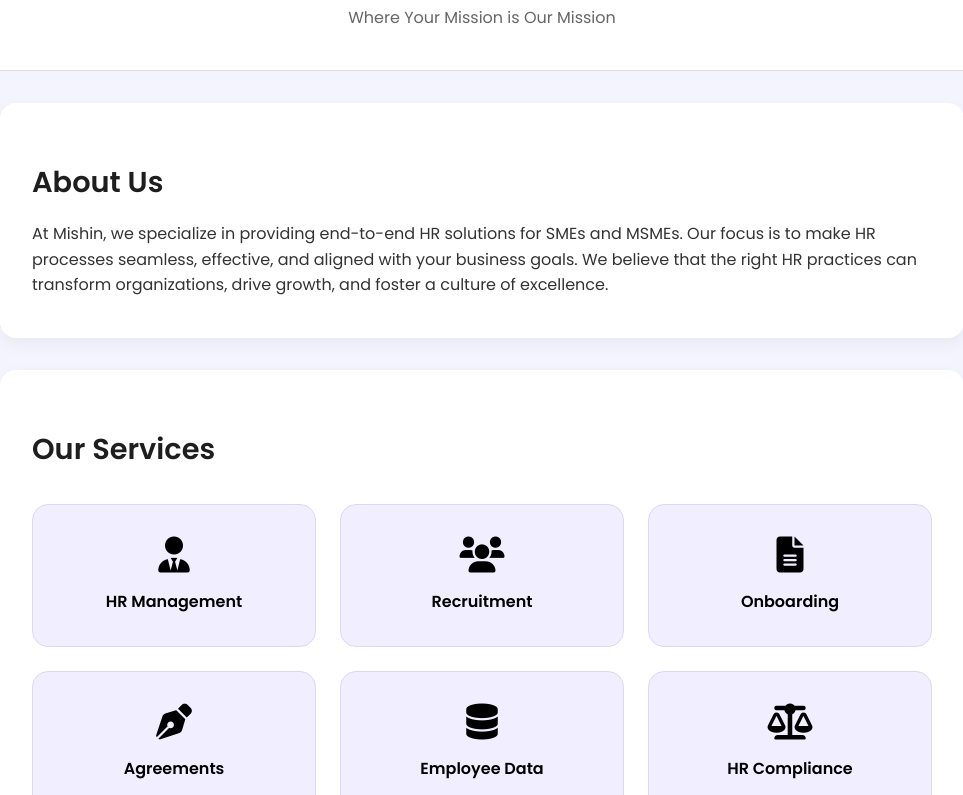
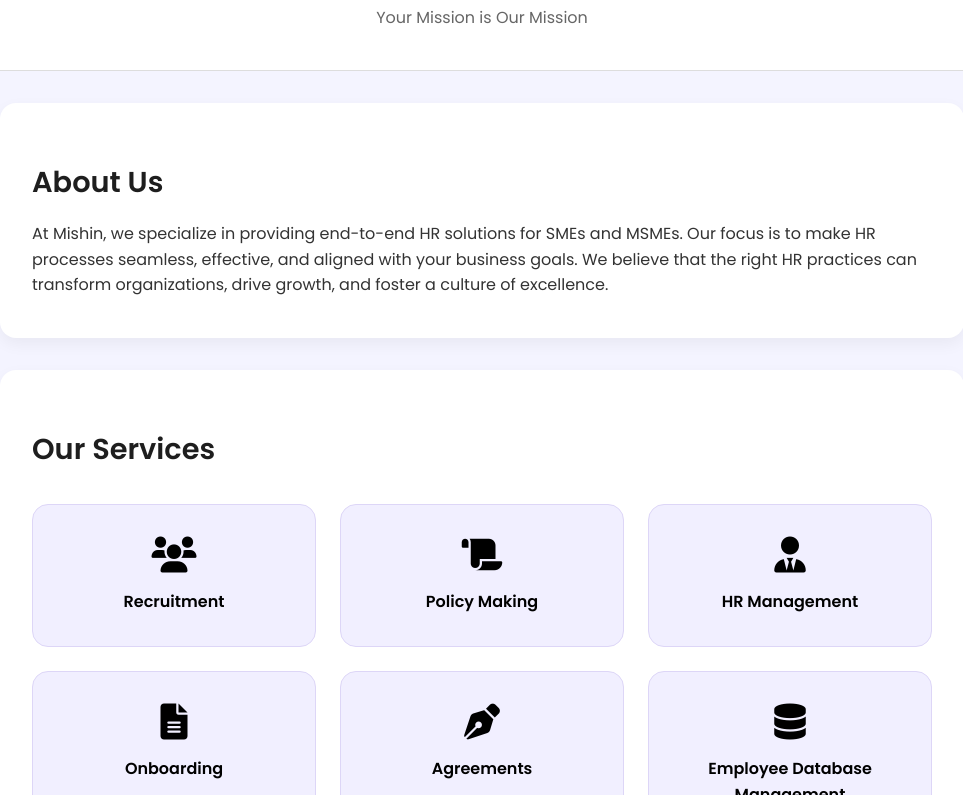
Before and after one commit to Mishinhr/mishin-webiste, a plain HTML site: page index.html in a window 1280 px wide. Shown: the part 157-952 px from the top of the page, without its empty margins (158-1121 px from the left). Drawn offline with Linux system fonts and the light colour scheme.

Commit message:
minor changes

```diff
--- a/index.html
+++ b/index.html
@@ -15,7 +15,7 @@
   <header>
     <img src="Mishinlogo2.png" alt="Mishin Logo" class="logo" />
     <h1>Mishin HR Consultants</h1>
-    <p>Where Your Mission is Our Mission</p>
+    <p>Your Mission is Our Mission</p>
   </header>
 
   <section id="about">
@@ -28,13 +28,13 @@
   <section id="services">
     <h2>Our Services</h2>
     <div class="services-grid">
+      <div class="service-box"><i class="fas fa-users"></i><p>Recruitment</p></div>
+      <div class="service-box"><i class="fas fa-scroll"></i><p>Policy Making</p></div>
       <div class="service-box"><i class="fas fa-user-tie"></i><p>HR Management</p></div>
-      <div class="service-box"><i class="fas fa-users"></i><p>Recruitment</p></div>
       <div class="service-box"><i class="fas fa-file-alt"></i><p>Onboarding</p></div>
       <div class="service-box"><i class="fas fa-pen-nib"></i><p>Agreements</p></div>
-      <div class="service-box"><i class="fas fa-database"></i><p>Employee Data</p></div>
+      <div class="service-box"><i class="fas fa-database"></i><p>Employee Database Management</p></div>
       <div class="service-box"><i class="fas fa-balance-scale"></i><p>HR Compliance</p></div>
-      <div class="service-box"><i class="fas fa-scroll"></i><p>Policy Making</p></div>
       <div class="service-box"><i class="fas fa-chart-line"></i><p>Performance</p></div>
       <div class="service-box"><i class="fas fa-handshake"></i><p>F&F Settlements</p></div>
     </div>
@@ -53,7 +53,7 @@
     <p>Address: Ground Floor, Ganga Niwas, VM Road, JVPD, Mumbai, 400056</p>
     <p>Phone: +91-9560844393</p>
     <p>Follow us on:
-      <a href="https://www.linkedin.com/company/mishin">LinkedIn</a> | <a href="#">Instagram</a>
+      <a href="https://www.linkedin.com/company/mishin">LinkedIn</a> | <a href="https://www.instagram.com/mishin__official/">Instagram</a>
     </p>
   </section>
 
```
